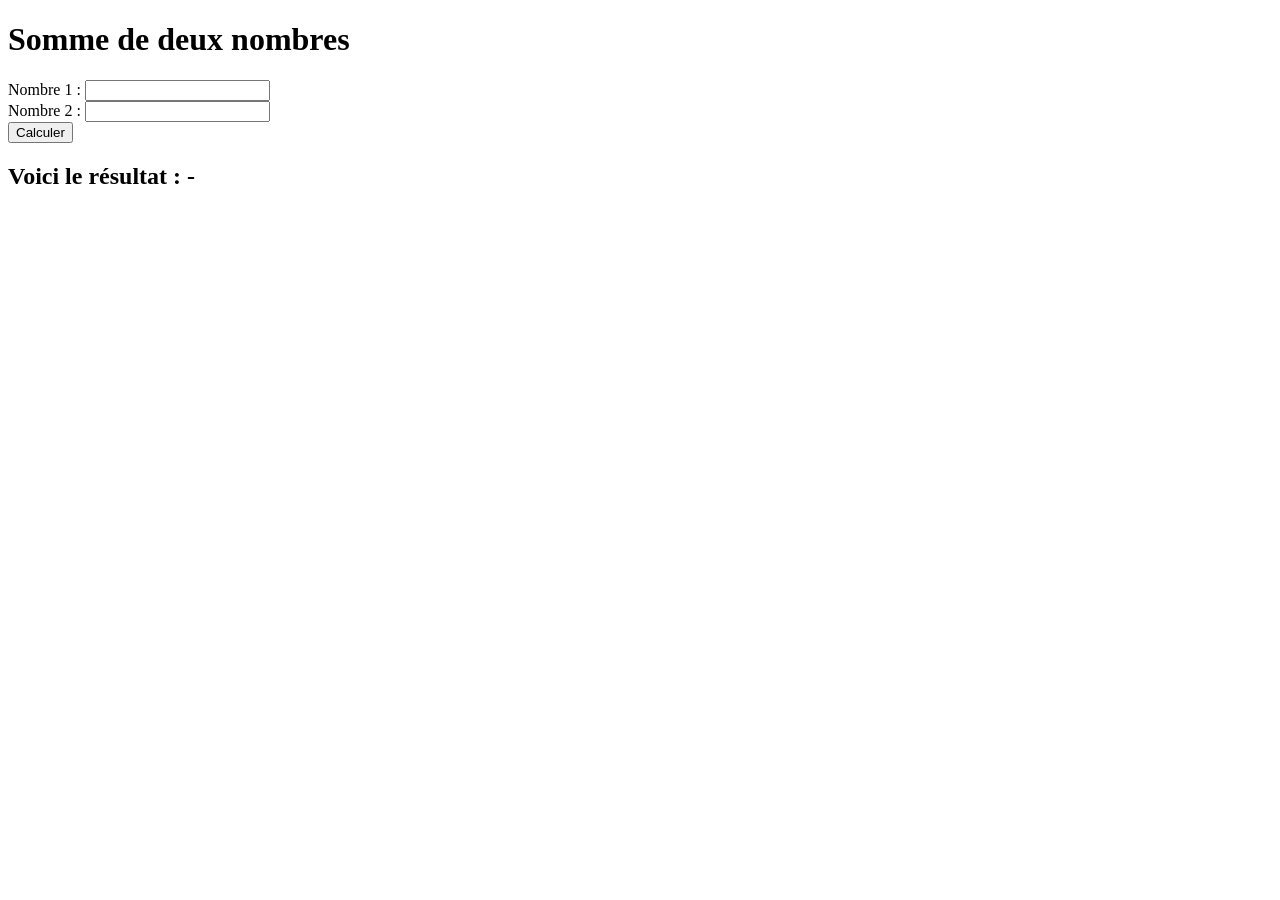
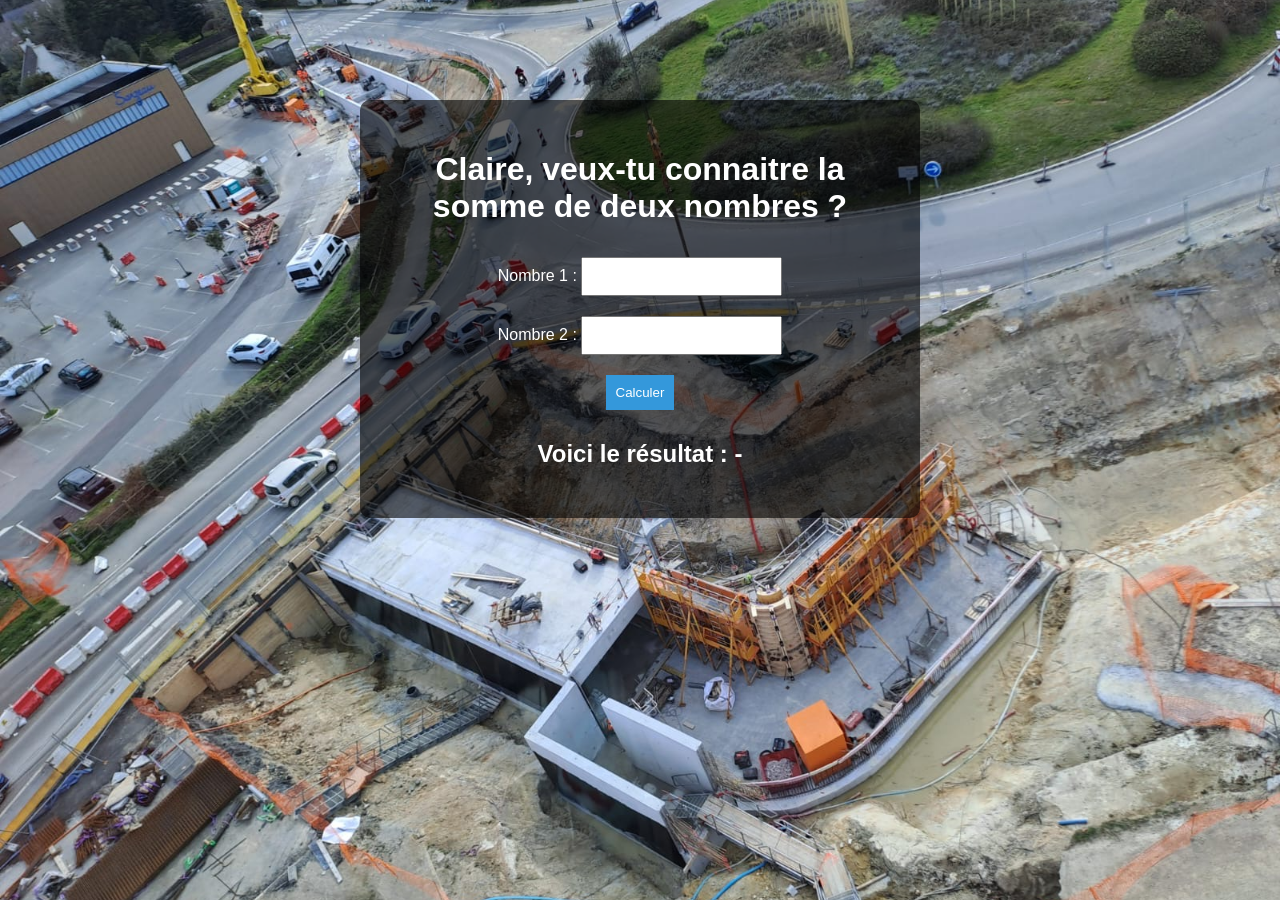
Before and after one commit to Hydrogeotechnique/addition-webapp, a Flask app: page / in a window 1280 px wide. Before the commit the page ends 184 px from the top, so only its background shows below. Run offline with Flask 3, Linux system fonts and the light colour scheme.

Commit message:
Amélioration photo

```diff
--- a/templates/index.html
+++ b/templates/index.html
@@ -3,10 +3,49 @@
 <head>
     <meta charset="UTF-8">
     <meta name="viewport" content="width=device-width, initial-scale=1.0">
-    <title>Claire, veux-tu connaitre la somme de deux nombres</title>
+    <title>Claire, veux-tu connaitre la somme de deux nombres ?</title>
+    <style>
+        body {
+            margin: 0;
+            padding: 0;
+            font-family: Arial, sans-serif;
+            background-image: url("{{ url_for('static', filename='Photo.jpg') }}");
+            background-size: cover;
+            background-position: center;
+            background-repeat: no-repeat;
+            height: 100vh;
+            color: #fff;
+        }
+
+        .container {
+            background-color: rgba(0, 0, 0, 0.6);
+            padding: 30px;
+            border-radius: 10px;
+            max-width: 500px;
+            margin: 100px auto;
+            text-align: center;
+        }
+
+        input, button {
+            padding: 10px;
+            margin: 10px 0;
+        }
+
+        button {
+            background-color: #3498db;
+            color: white;
+            border: none;
+            cursor: pointer;
+        }
+
+        button:hover {
+            background-color: #2980b9;
+        }
+    </style>
 </head>
 <body>
-    <h1>Somme de deux nombres</h1>
+    <div class="container">
+        <h1>Claire, veux-tu connaitre la somme de deux nombres ?</h1>
         <form id="addForm">
             <label for="num1">Nombre 1 :</label>
             <input type="number" id="num1" required>
@@ -18,12 +57,11 @@
         </form>
 
         <h2>Voici le résultat : <span id="result">-</span></h2>
+    </div>
 
     <script>
-        // Fonction pour envoyer les données à Flask et obtenir la réponse
         document.getElementById("addForm").addEventListener("submit", async function(event) {
             event.preventDefault();
-
             const num1 = document.getElementById("num1").value;
             const num2 = document.getElementById("num2").value;
 
```
Also changed, not shown: static/Photo.jpg (added). Lines whose indentation alone changed are shown as unchanged.
